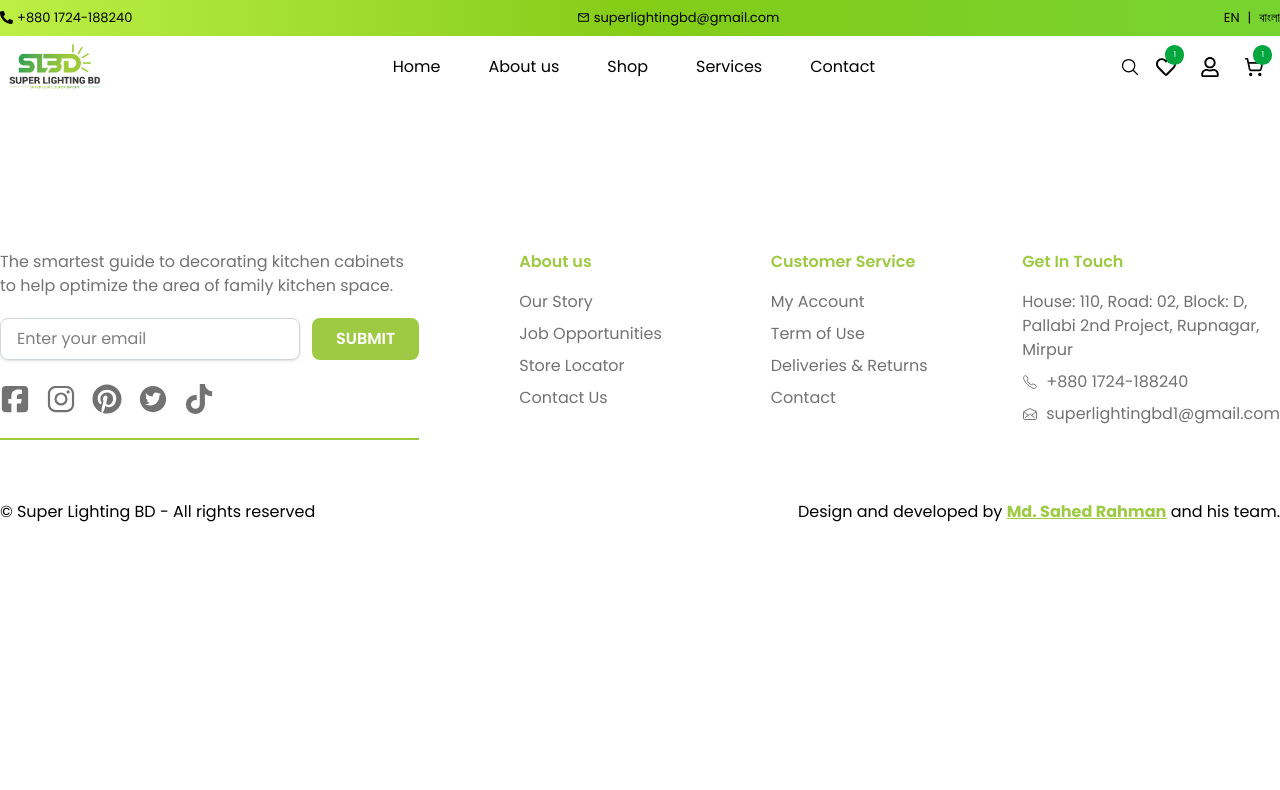
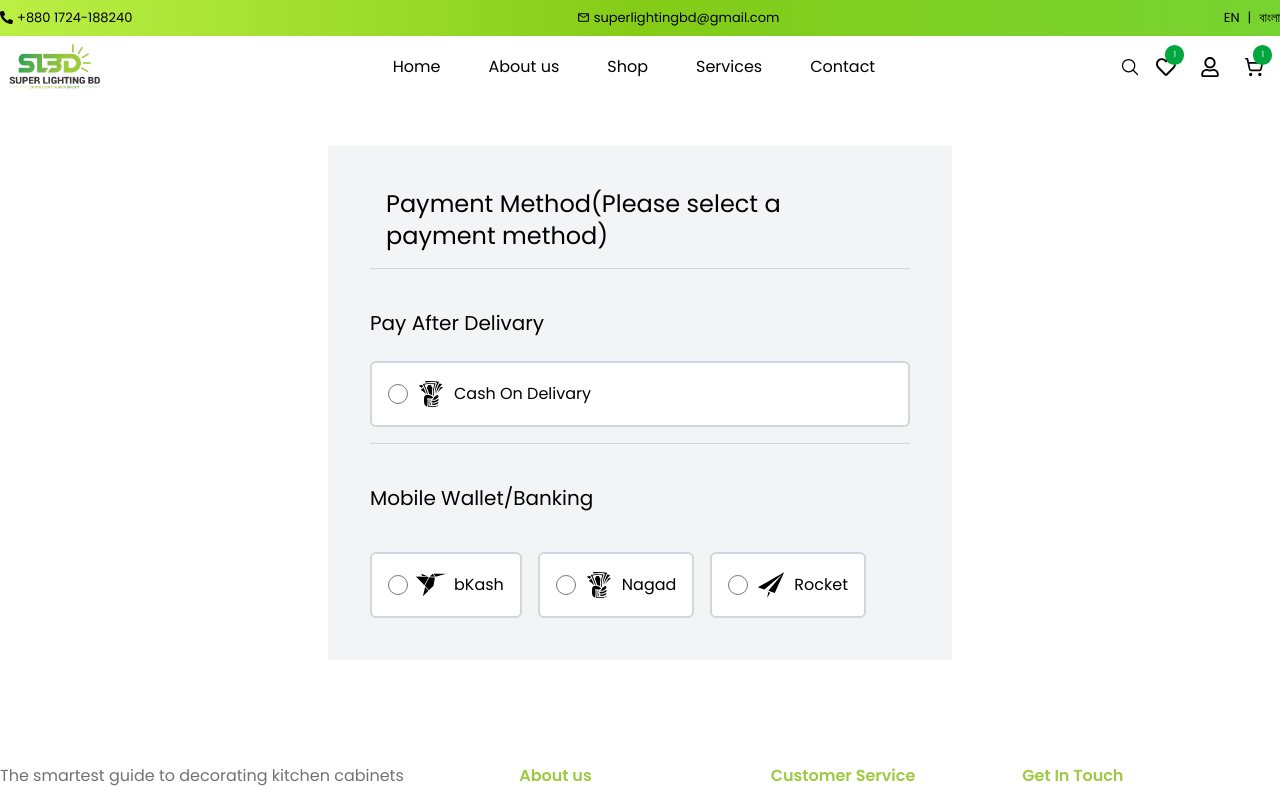
Before and after one commit to SIRsahed/superlighting, a Next.js app: page /checkout in a window 1280 px wide. Shown: the top 790 px of the page. Built offline with nearby package versions, Linux system fonts and the light colour scheme.

Commit message:
payment options adding

```diff
--- a/components/checkout/Payment.jsx
+++ b/components/checkout/Payment.jsx
@@ -1,5 +1,7 @@
 import React from 'react'
 import { GiTakeMyMoney } from "react-icons/gi";
+import { GiPaperPlane } from "react-icons/gi";
+import { SiFreelancer } from "react-icons/si";
 
 const Payment = () => {
   return (
@@ -13,6 +15,54 @@ const Payment = () => {
           <p>We accept all types of payment methods.</p>
         </div>
       </div> */}
+      <div className="container w-full mx-auto flex flex-col md:flex-row gap-8 items-center justify-center">
+        <div className="w-full md:w-1/2 flex flex-col gap-6  ">
+            <form action="" method="post" className="w-full">
+                <div className="bg-gray-100 border-2 border-gray-100 py-6 px-6 md:px-10">
+
+                    <div className="p-4 ">
+                        <p className='text-2xl text-center md:text-left'>Payment Method<span className=''>(Please select a payment method)</span></p>
+                    </div>
+                    <hr className='text-gray-300' />
+                    <div className="cash-on-delivery  gap-4 items-center justify-center md:justify-start my-4 ">
+                        <div className=" py-6 ">
+                            <p className="text-xl">Pay After Delivary</p>
+                        </div>
+                        <div className=" flex items-center gap-2 bg-white p-4 border-gray-300 border-2 rounded-md">
+                            <input type="radio" name="payment" id="cash-on-delivery" value="cash-on-delivery" className='w-5 h-5' />
+                            <GiTakeMyMoney className='text-3xl' />
+                            <p>Cash On Delivary</p>
+                        </div>
+                    </div>
+                    <hr className='text-gray-300' />
+                    <div className="cash-on-delivery  gap-4 items-center justify-center md:justify-start my-4 ">
+                        <div className=" py-6 ">
+                            <p className="text-xl">Mobile Wallet/Banking</p>
+                        </div>
+                        <div className=" flex flex-col gap-4 md:flex-row items-center justify-center md:justify-start my-4 ">
+                            <div className=" flex items-center gap-2 bg-white p-4 border-gray-300 border-2 rounded-md">
+                                <input type="radio" name="payment" id="cash-on-delivery" value="cash-on-delivery" className='w-5 h-5' />
+                                <SiFreelancer className='text-3xl' />
+                                <p>bKash</p>
+                            </div>
+                            <div className=" flex items-center gap-2 bg-white p-4 border-gray-300 border-2 rounded-md">
+                                <input type="radio" name="payment" id="cash-on-delivery" value="cash-on-delivery" className='w-5 h-5' />
+                                <GiTakeMyMoney className='text-3xl' />
+                                <p>Nagad</p>
+                            </div>
+                            <div className=" flex items-center gap-2 bg-white p-4 border-gray-300 border-2 rounded-md">
+                                <input type="radio" name="payment" id="cash-on-delivery" value="cash-on-delivery" className='w-5 h-5' />
+                                <GiPaperPlane className='text-3xl' />
+                                <p>Rocket</p>
+                            </div>
+
+                        </div>
+                    </div>
+
+                </div>
+            </form>
+        </div>
+      </div>
 
     </section >
   )
```
